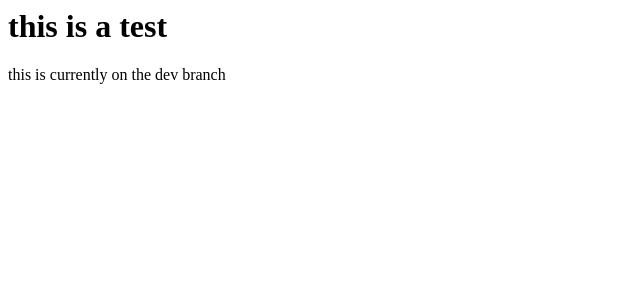
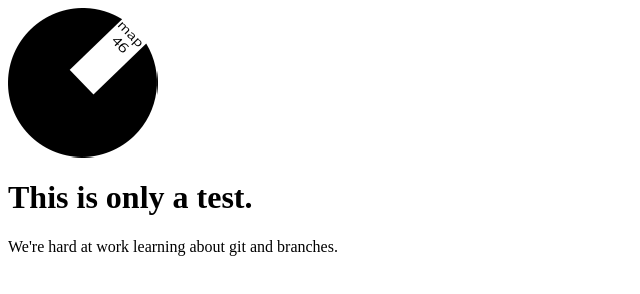
Before and after one commit to brian32768/gt, a website: page index.html in a window 1280 px wide. Shown: the whole page, without its empty margins (0-640 px from the left). Drawn offline with Linux system fonts and the light colour scheme.

Commit message:
making branding example base

```diff
--- a/branding.css
+++ b/branding.css
@@ -1,3 +1,5 @@
-#branding {
-	content: url(assets/map46.png);
+#logo {
+    background-image: url("/assets/map46.png");
+    width: 150px;
+    height: 150px;
 }
--- a/index.html
+++ b/index.html
@@ -1,12 +1,14 @@
-<!doc html>
-<html><head>
-	<title>git test</title>
-	<link rel="stylesheet" type="text/css" src="branding.css">
-</head>
-<body>
-	<div id="logo"></div>
-	<h1>this is a test</h1>
+<!doctype html>
+<html>
+  <head>
+    <title>git test</title>
+    <link rel="stylesheet" href="./branding.css">
+  </head>
+  <body>
+    <div id="logo"></div>
+    <h1>This is only a test.</h1>
 
-	this is currently on the dev branch
-</body>
+    We're hard at work learning about git and branches.
+
+  </body>
 </html>
```
Also changed, not shown: package.json (added, +27 -0 lines), 1 other file.
